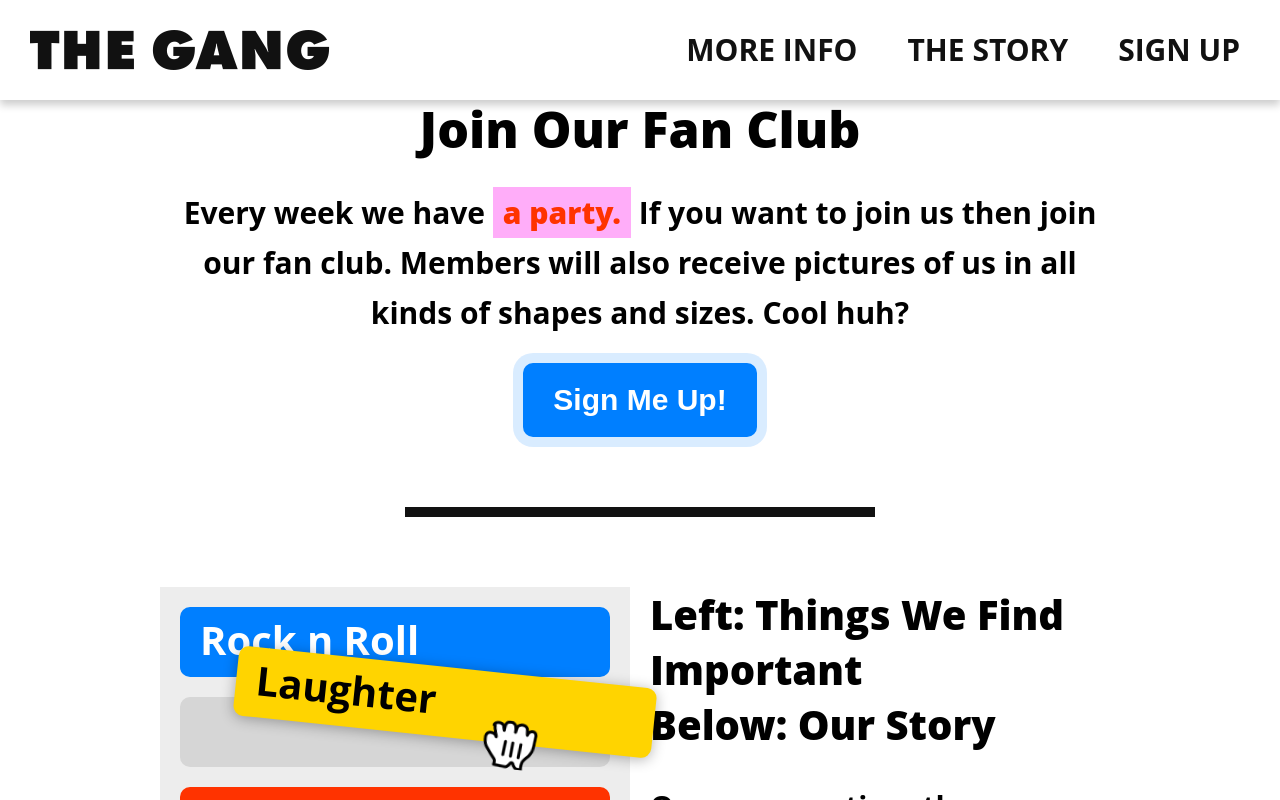
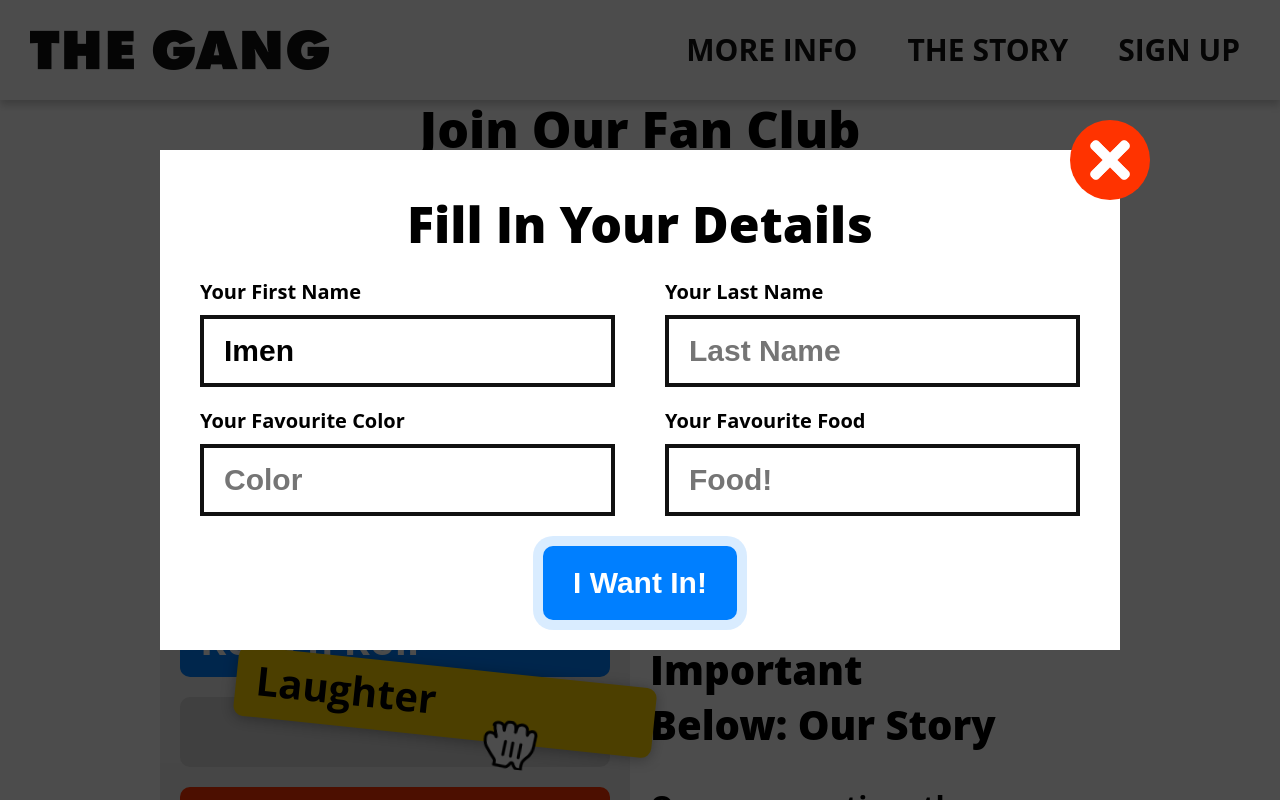
Before and after one commit to Imen1028/Layout-css-practice, a plain HTML site: page index.html in a window 1280 px wide. Both pictures are taken after a click on the button "Sign Me Up!". Shown: the part 855-1655 px from the top of the page. Drawn offline with Linux system fonts and the light colour scheme.

Commit message:
Mostly done!!

```diff
--- a/CSS/style.css
+++ b/CSS/style.css
@@ -250,6 +250,7 @@ ul.nb-list {
     box-shadow: 0 2px 14px rgba(0, 0, 0, 0.3);
 }
 
+/* Hand icon */
 .nb-list li.dragging::after {
     content: '';
     display: block;
@@ -278,6 +279,141 @@ footer{
 footer a {
     color:rgba(0, 0, 0, 0.4)
 }
+
+.popup {
+display: none;
+position: fixed;
+top: 0;
+bottom: 0;
+left: 0;
+right: 0;
+z-index: 2;
+}
+
+.popup.show {
+    display: block;
+}
+
+.popup .blanket {
+    background-color: rgba(0, 0, 0, 0.7);
+    position: absolute;
+    top: 0;
+    bottom: 0;
+    left: 0;
+    right: 0;
+}
+
+.popup .content {
+    position: absolute;
+    width: 960px;
+    height: 500px;
+    background-color: white;
+    padding: 30px 40px;
+    text-align: center;
+    margin-left: -480px;
+    left: 50%;
+    top: 50%;
+    margin-top: -250px;
+}
+
+.popup .close {
+    background: #FF3300 url(../img/close.png) no-repeat center center;
+    background-size: 50%;
+    width: 80px;
+    height: 80px;
+    position: absolute;
+    top: -30px;
+    right: -30px;
+    border-radius: 50%;
+    outline: none;
+    border: none;
+    overflow: hidden;
+    text-indent: -999px;
+    cursor: pointer;
+}
+
+.popup h2{
+    margin: 10px 0 20px;
+}
+
+.popup .cta {
+    margin-top: 10px;
+}
+
+.popup .row{
+
+}
+
+/* 不懂 */
+.popup .row::after{
+    content: '';
+    display: table;
+    clear: both;
+}
+
+.popup .item {
+    float: left;
+    width: 415px;
+    margin-bottom: 20px;
+    margin-left: 50px;
+    text-align: left;
+}
+
+.popup .item:first-child {
+    margin-left: 0;
+}
+
+.popup .item label{
+    display: block;
+    font-size: 20px;
+    font-weight: bold;
+    margin-bottom: 10px;
+}
+
+.popup .item input[type='text']{
+    display: block;
+    font-size: 30px;
+    font-weight: bold;
+    padding: 15px 20px;
+    width: 100%;
+    border: 4px #111111 solid;
+}
+
+.popup .cta {
+
+}
+
+/*
+
+<div class="popup">
+        <div class="blanket"></div>
+        <div class="content">
+            <h2>Fill In Your Details</h2>
+            <form action="">
+                <div class="item">
+                    <label for="first">Your First Name</label>
+                    <input type="text" placeholder="Yoo" name="first" value="Imen">
+                </div>
+                <div class="item">
+                    <label for="last">Your Last Name</label>
+                    <input type="text" placeholder="Last Name" name="last">
+                </div>
+                <div class="item">
+                    <label for="coloe">Your Favourite Color</label>
+                    <input type="text" placeholder="Color" name="color">
+                </div>
+                <div class="item">
+                    <label for="food">Your Favourite Food</label>
+                    <input type="text" placeholder="Food!" name="food">
+                </div>
+                <button class="cta">I Want In!</button>
+            </form>
+            <button class="close">Close</button>
+        </div>
+    </div>
+
+*/
+
 
 /*
 Story section
--- /dev/null
+++ b/JS/popup.js
@@ -0,0 +1,11 @@
+console.log("Hey there!")
+
+function showPopup () {
+    var popup = document.getElementById('popup');
+    popup.classList.add('show')
+}
+
+function closePopup () {
+    var popup = document.getElementById('popup');
+    popup.classList.remove('show')
+}
--- a/index.html
+++ b/index.html
@@ -28,7 +28,7 @@
     <nav>
         <a href="#" class="logo"></a>
         <ul>
-            <li><a href="#">Sign Up</a></li>
+            <li><a href="javascript:()" onclick="showPopup()">Sign Up</a></li>
             <li><a href="#story">The Story</a></li>
             <li><a href="#moreInfo">More Info</a></li>
         </ul>
@@ -40,7 +40,7 @@
             <p>Every week we have <span class="highlight">a party.</span> If you want to join us then join<br>
                 our fan club. Members will also receive pictures of us in all<br>
                 kinds of shapes and sizes. Cool huh?</p>
-            <button class="cta">Sign Me Up!</button>
+            <button class="cta" onclick="showPopup()">Sign Me Up!</button>
         </div>
     </div>
 
@@ -73,11 +73,12 @@
         Made by Imen from <a href="https://imen88.com/" target="_blank">&copy;Imen88</a>
         </div>
     </footer>
-    <div class="popup">
+    <div class="popup" id="popup">
         <div class="blanket"></div>
         <div class="content">
             <h2>Fill In Your Details</h2>
             <form action="">
+            <div class="row">
                 <div class="item">
                     <label for="first">Your First Name</label>
                     <input type="text" placeholder="Yoo" name="first" value="Imen">
@@ -86,6 +87,8 @@
                     <label for="last">Your Last Name</label>
                     <input type="text" placeholder="Last Name" name="last">
                 </div>
+            </div>
+            <div class="row">
                 <div class="item">
                     <label for="coloe">Your Favourite Color</label>
                     <input type="text" placeholder="Color" name="color">
@@ -94,9 +97,11 @@
                     <label for="food">Your Favourite Food</label>
                     <input type="text" placeholder="Food!" name="food">
                 </div>
+            </div>
                 <button class="cta">I Want In!</button>
             </form>
-            <button class="close">Close</button>
+            <button class="close" onclick="closePopup()">Close</button>
         </div>
     </div>
+    <script src="JS/popup.js" type="text/javascript"></script>
 </body>
```
Also changed, not shown: img/close.png (added).
